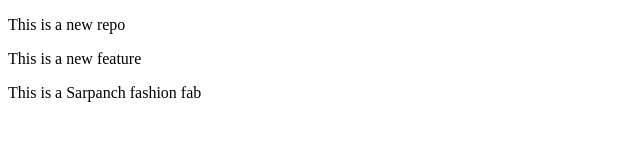
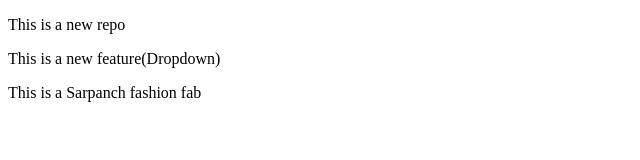
Before and after one commit to rahuldora71/localrepo, a plain HTML site: page index.html in a window 1280 px wide. Shown: the full height of the page, 0-640 px from the left. Drawn offline with Linux system fonts and the light colour scheme.

Commit message:
Add Drop

```diff
--- a/index.html
+++ b/index.html
@@ -9,7 +9,7 @@
     <p>This is a new repo
 
     </p>
-    <p>This is a new feature
+    <p>This is a new feature(Dropdown)
 
     </p>
     <p>This is a Sarpanch fashion fab
```
